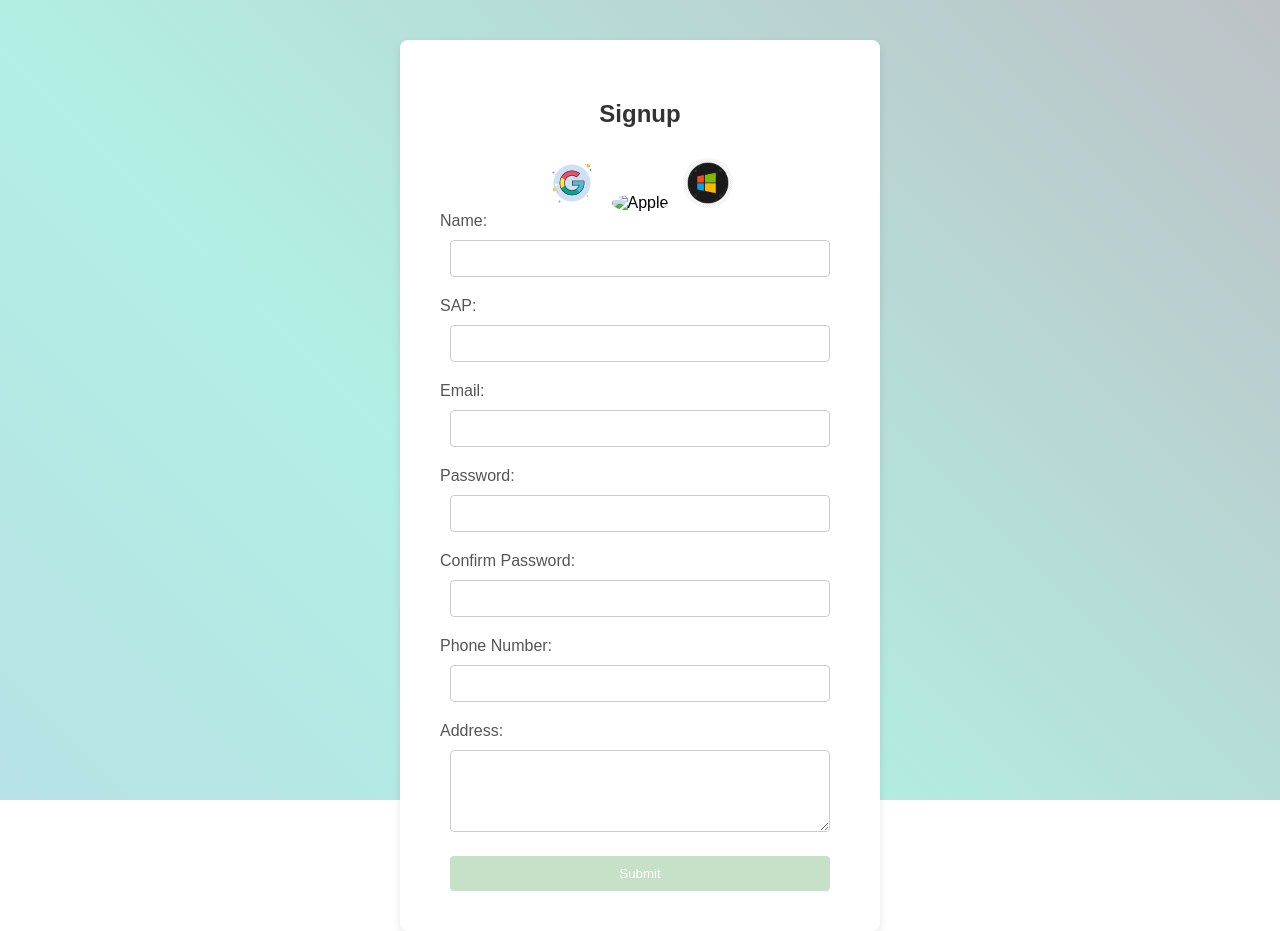
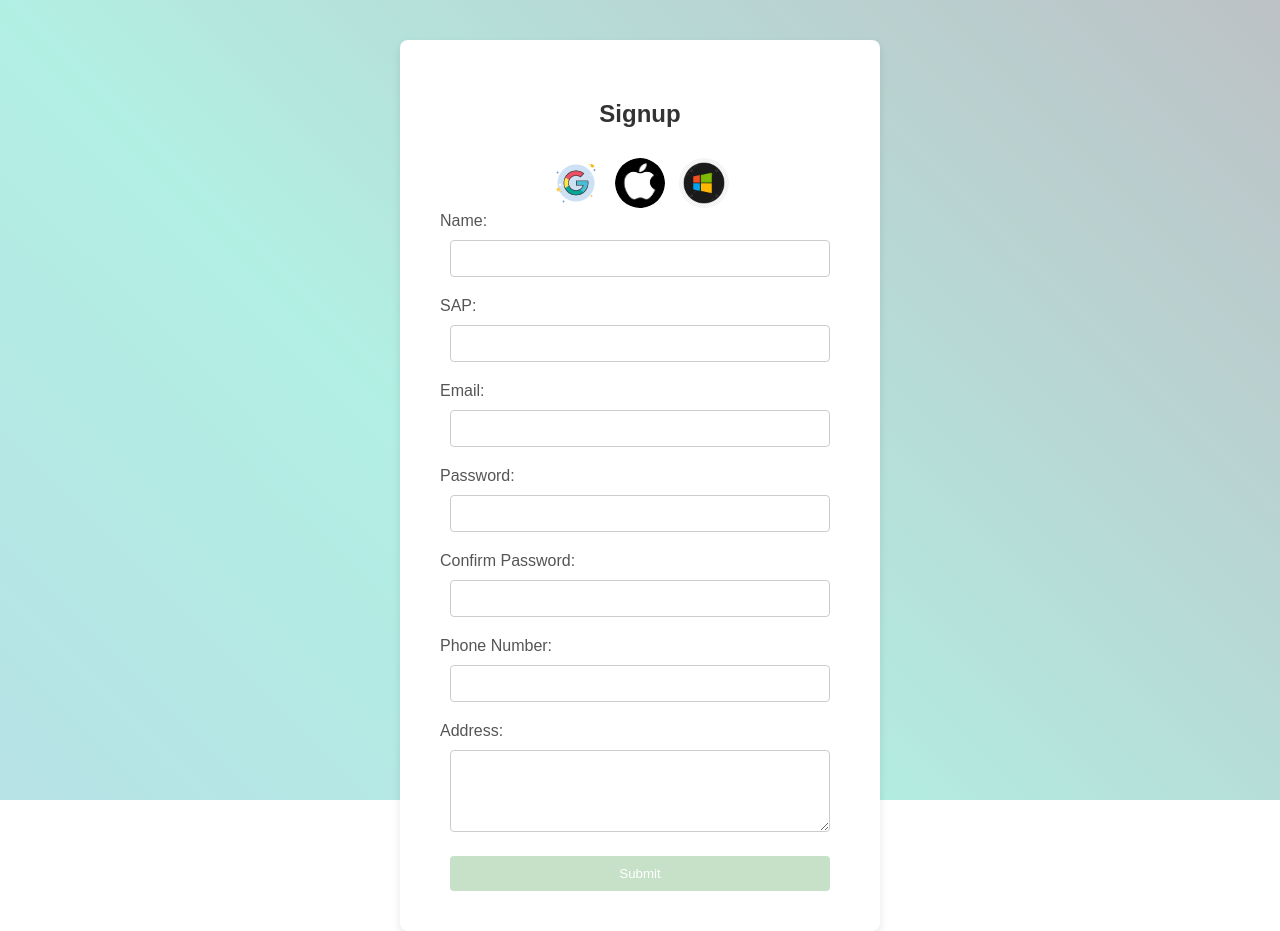
Before and after one commit to Yashasvi-30/Learning-Management-System-, a website: page docs/signup.html in a window 1280 px wide. Drawn offline with nearby package versions, Linux system fonts and the light colour scheme.

Commit message:
final commit before i go

```diff
--- a/docs/signup.html
+++ b/docs/signup.html
@@ -111,9 +111,9 @@
 <div class="container">
     <h2>Signup</h2>
     <div class="social-buttons">
-        <img src="../images/google-icon.png" alt="Google">
-        <img src="docs/images/apple-icon.png" alt="Apple">
-        <img src="../images/microsoft-icon.jpeg" alt="Microsoft">
+        <img src="../docs/images/google-icon.png" alt="Google">
+        <img src="../docs/images/apple-icon.png" alt="Apple">
+        <img src="../docs/images/microsoft-icon.jpeg" alt="Microsoft">
     </div>
     <form name="signupForm" ng-submit="submitForm()">
         <label for="name">Name:</label>
```
